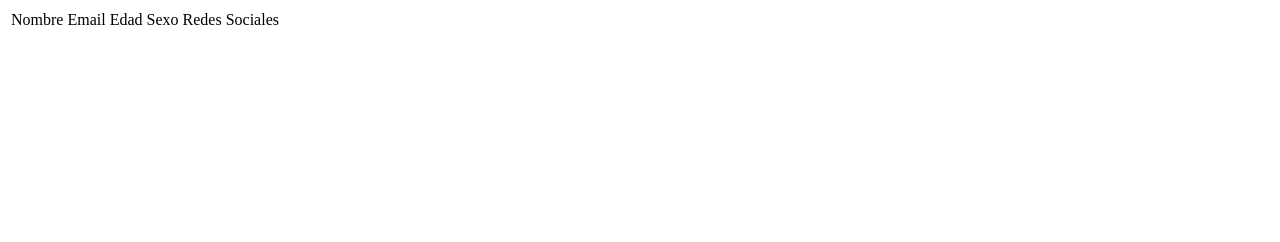
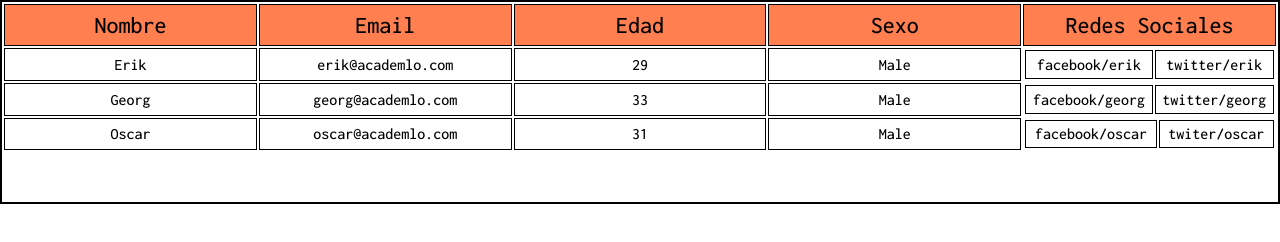
Before and after one commit to kevincito1/trabajo-table, a plain HTML site: page index.html in a window 1280 px wide. Drawn offline with Linux system fonts and the light colour scheme.

Commit message:
Table_10/jun/2021

```diff
--- a/index.html
+++ b/index.html
@@ -1,11 +1,18 @@
 <!DOCTYPE html>
 <html lang="en">
+
 <head>
     <meta charset="UTF-8">
     <meta http-equiv="X-UA-Compatible" content="IE=edge">
     <meta name="viewport" content="width=device-width, initial-scale=1.0">
-    <title>Document</title>
+    <link rel="stylesheet" href="./style_table.css">
+    <link rel="preconnect" href="https://fonts.gstatic.com">
+    <link href="https://fonts.googleapis.com/css2?family=Inconsolata:wght@500&display=swap" rel="stylesheet">
+    <link rel="preconnect" href="https://fonts.gstatic.com">
+    <link href="https://fonts.googleapis.com/css2?family=Indie+Flower&display=swap" rel="stylesheet">
+    <title>Table</title>
 </head>
+
 <body>
     <!--<button id="btn">boton</button>
     <div class="box-title">
@@ -24,21 +31,22 @@
 
 
 
-<table id="users-table">
-    <tr>
+    <table id="users-table" class="table">
+        <tr class="header_table">
             <td>Nombre</td>
             <td>Email</td>
             <td>Edad</td>
             <td>Sexo</td>
             <td>Redes Sociales</td>
         </tr>
-    <tbody>
+        <tbody class="body_table">
         </tbody>
     </table>
 
 
-    <!--<script src="./dom.js"></script>-->
-    <!--<script src="./functions.js"></script>-->
+    <script src="./dom.js"></script>
+    <script src="./functions.js"></script>
     <script src="./table.js"></script>
 </body>
+
 </html>
--- /dev/null
+++ b/style_table.css
@@ -0,0 +1,34 @@
+* {
+    margin: 0;
+    padding: 0;
+    box-sizing: border-box;
+}
+
+table {
+    border: 2px solid black;
+    width: 100%;
+}
+
+
+td {
+    width: 20%;
+    text-align: center;
+    border: 1px solid black;
+    font-family: 'Inconsolata', monospace;
+    padding: 0.3em;
+}
+
+.header_table {
+    background-color: coral;
+    font-size: 1.5rem;
+    font-family: 'Inconsolata', monospace;
+    text-align: center;
+    font-weight: 400;
+}
+
+.body_table {
+    height: 50px;
+    width: 50px;
+    background-color: cyan;
+    font-family: 'Indie Flower', cursive;
+}
--- a/table.js
+++ b/table.js
@@ -66,6 +66,21 @@ function createTable(usersList) {
             userEmail.innerText = usersList[i].email;
             let userAge = document.createElement("td");
             userAge.innerText = usersList[i].age;
+            let userGender = document.createElement("td");
+            userGender.innerText = usersList[i].gender;
+            let socialContainer = document.createElement("div");
+
+            for (let j = 0; j < usersList[i].social.length; j++) {
+                let userSocial = document.createElement("td");
+                userSocial.innerText = usersList[i].social[j].url;
+                socialContainer.appendChild(userSocial);
+            }
+
+            newRow.appendChild(userName);
+            newRow.appendChild(userEmail);
+            newRow.appendChild(userAge);
+            newRow.appendChild(userGender);
+            newRow.appendChild(socialContainer);
         }
     }
 
```
Lines whose indentation alone changed are shown as unchanged.
